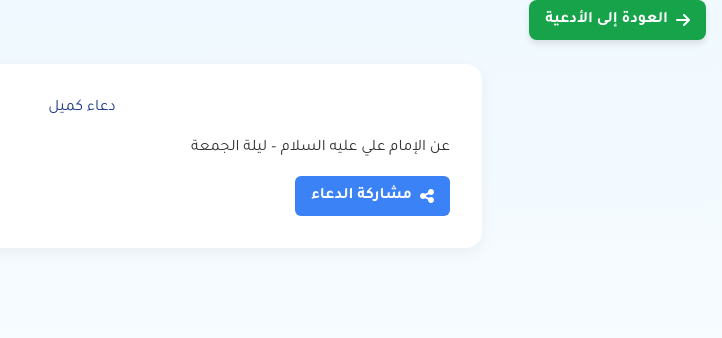
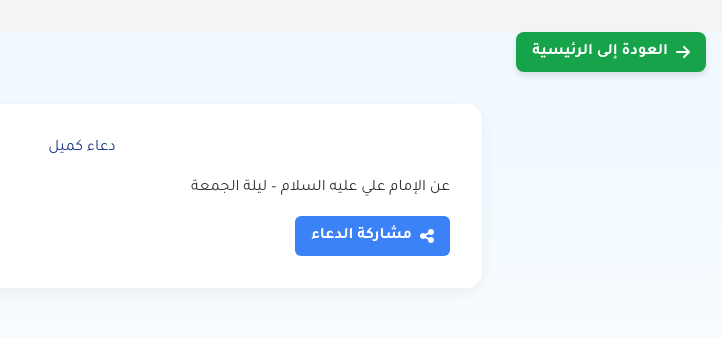
Before and after one commit to Nour-Al-Wilaya/Doaa, a plain HTML site: page index.html in a window 1280 px wide. Both pictures are taken after a click on the element 1066 px from the left and 282 px from the top of the page. Shown: the whole page, without its empty margins (558-1280 px from the left). Drawn offline with nearby package versions, Linux system fonts and the light colour scheme.

Commit message:
Update index.html

```diff
--- a/index.html
+++ b/index.html
@@ -50,7 +50,8 @@
       gap: .5rem;
       transition: all 0.4s cubic-bezier(0.175, 0.885, 0.32, 1.275);
       text-decoration: none;
-      margin-bottom: 1.5rem;
+     margin-top: 2rem;
+margin-bottom: 2rem; /* تم التغيير هنا من 1.5rem إلى 2.5rem لتنزيل الزر */
       width: fit-content;
       box-shadow: 0 4px 6px rgba(0,0,0,0.1);
     }
@@ -188,7 +189,7 @@
 <div id="fullDuaInterface" class="full-dua-interface">
   <div class="container mx-auto px-4">
     <a href="#" id="closeDuaBtn" class="back-btn">
-      <i class="fas fa-arrow-right"></i> العودة إلى الأدعية
+      <i class="fas fa-arrow-right"></i> العودة إلى الرئيسية <!-- تم التغيير هنا -->
     </a>
     <div class="dua-content">
       <h1 id="fullDuaTitle"></h1>
@@ -239,6 +240,9 @@ function findDuaBySlug(slug) {
 }
 
 const duas = [
+  // ======================
+  // 🔹 الأدعية (21 دعاء)
+  // ======================
   { title: "دعاء كميل", description: "عن الإمام علي عليه السلام – ليلة الجمعة", text: "" },
   { title: "دعاء العهد", description: "للإمام المهدي عجل الله فرجه", text: "" },
   { title: "دعاء الندبة", description: "أيام الجمع والأعياد الأربعة – للإمام المهدي", text: "" },
@@ -261,7 +265,10 @@ const duas = [
   { title: "دعاء الندم (التوبة)", description: "ورد في كتب الأدعية", text: "" },
   { title: "دعاء الحاجة", description: "المروي عن الأئمة لقضاء الحوائج", text: "" },
   { title: "دعاء الحجة", description: "دعاء الإمام المهدي عجل الله فرجه", text: "" },
-  // زيارات
+
+  // ======================
+  // 🔹 الزيارات (20 زيارة)
+  // ======================
   { title: "زيارة عاشوراء", description: "للإمام الحسين عليه السلام", text: "" },
   { title: "زيارة وارث", description: "للإمام الحسين عليه السلام", text: "" },
   { title: "زيارة الجامعة الكبيرة", description: "عن الإمام الهادي عليه السلام", text: "" },
@@ -282,7 +289,10 @@ const duas = [
   { title: "زيارة القبور العامة", description: "للمؤمنين والمؤمنات", text: "" },
   { title: "زيارة الأربعين", description: "للإمام الحسين عليه السلام", text: "" },
   { title: "زيارة عاشوراء الثانية", description: "المشهورة بزيارة أخرى", text: "" },
-  // مناجاة الإمام السجاد
+
+  // ======================
+  // 🔹 المناجاة (15 مناجاة)
+  // ======================
   {
     title: "مناجاة التائبين",
     description: "من المناجاة الخمسة عشر",
@@ -311,6 +321,7 @@ const duas = [
   { title: "مناجاة الذاكرين", description: "من المناجاة الخمسة عشر", text: "" },
   { title: "مناجاة المعتصمين", description: "من المناجاة الخمسة عشر", text: "" },
   { title: "مناجاة الزاهدين", description: "من المناجاة الخمسة عشر", text: "" },
+
   // كرت 61 فارغ
   { title: "61", description: "كرت فارغ", text: "" }
 ];
```
